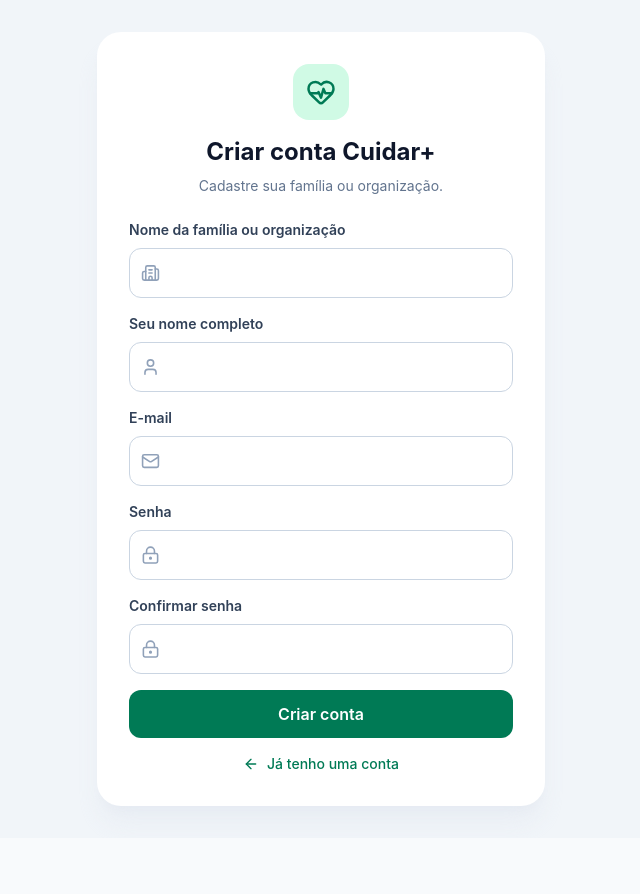
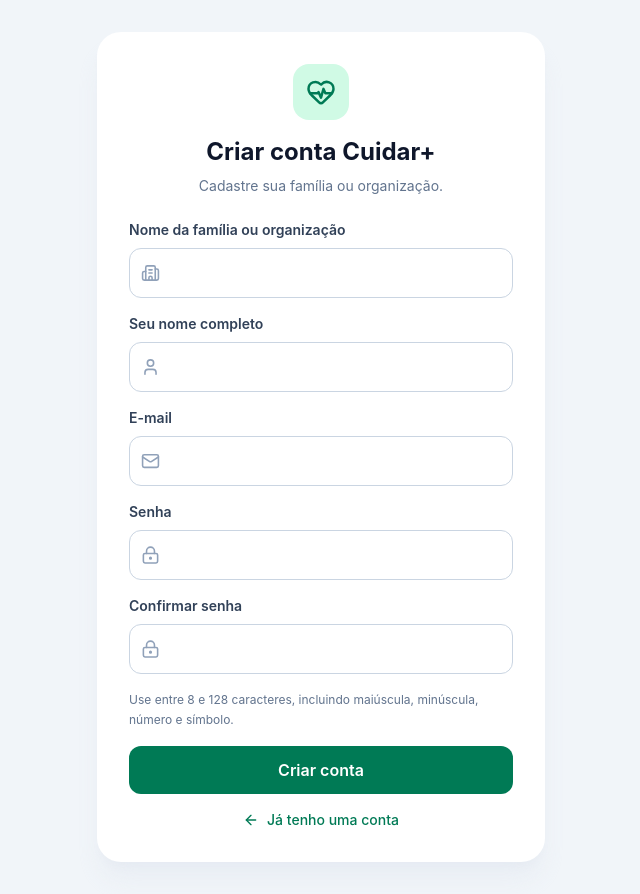
Before and after one commit to Almir160911/CuidarPlusFrontend, a React (Vite) app: page /register in a window 1280 px wide. Shown: the whole page, without its empty margins (319-959 px from the left). Before the commit the page ends 838 px from the top, so only its background shows below. Built offline with nearby package versions, Linux system fonts and the light colour scheme; no server answers; the HTML template or start-up script is replaced by a standard one; what @capacitor/core would draw is missing.

Commit message:
fix: aplica politica segura de senhas

```diff
--- a/src/pages/Register/RegisterPage.tsx
+++ b/src/pages/Register/RegisterPage.tsx
@@ -12,6 +12,10 @@ import {
 
 import api from '../../services/api'
 import { getApiErrorMessage } from '../../utils/api-error'
+import {
+  isStrongPassword,
+  PASSWORD_REQUIREMENTS_MESSAGE,
+} from '../../utils/password-policy'
 
 interface RegisterResponse {
   success: boolean
@@ -35,6 +39,11 @@ export function RegisterPage() {
     event: FormEvent<HTMLFormElement>,
   ) {
     event.preventDefault()
+
+    if (!isStrongPassword(password)) {
+      setError(PASSWORD_REQUIREMENTS_MESSAGE)
+      return
+    }
 
     if (password !== confirmPassword) {
       setError('As senhas não conferem.')
@@ -149,6 +158,11 @@ export function RegisterPage() {
             className={inputClass}
           />
 
+          <p className="text-xs leading-5 text-slate-500">
+            Use entre 8 e 128 caracteres, incluindo
+            maiúscula, minúscula, número e símbolo.
+          </p>
+
           {error && (
             <div className="rounded-xl border border-red-200 bg-red-50 px-4 py-3 text-sm text-red-700">
               {error}
--- a/src/pages/ResetPassword/ResetPasswordPage.tsx
+++ b/src/pages/ResetPassword/ResetPasswordPage.tsx
@@ -12,6 +12,10 @@ import {
 } from 'lucide-react'
 
 import authService from '../../services/auth.service'
+import {
+  isStrongPassword,
+  PASSWORD_REQUIREMENTS_MESSAGE,
+} from '../../utils/password-policy'
 
 export function ResetPasswordPage() {
   const navigate = useNavigate()
@@ -38,6 +42,11 @@ export function ResetPasswordPage() {
       setError(
         'O link de recuperação é inválido ou está incompleto.',
       )
+      return
+    }
+
+    if (!isStrongPassword(newPassword)) {
+      setError(PASSWORD_REQUIREMENTS_MESSAGE)
       return
     }
 
@@ -136,6 +145,7 @@ export function ResetPasswordPage() {
                 onChange={(event) =>
                   setNewPassword(event.target.value)
                 }
+                maxLength={128}
                 required
                 type="password"
                 value={newPassword}
@@ -158,6 +168,7 @@ export function ResetPasswordPage() {
               onChange={(event) =>
                 setConfirmPassword(event.target.value)
               }
+              maxLength={128}
               required
               type="password"
               value={confirmPassword}
@@ -165,8 +176,8 @@ export function ResetPasswordPage() {
           </div>
 
           <p className="text-xs leading-5 text-slate-500">
-            Use pelo menos 8 caracteres, incluindo
-            maiúscula, minúscula, número e caractere especial.
+            Use entre 8 e 128 caracteres, incluindo
+            maiúscula, minúscula, número e símbolo.
           </p>
 
           {error && (
--- /dev/null
+++ b/src/utils/password-policy.ts
@@ -0,0 +1,15 @@
+export const PASSWORD_REQUIREMENTS_MESSAGE =
+  'A senha deve ter entre 8 e 128 caracteres, com letra maiúscula, minúscula, número e símbolo.'
+
+export function isStrongPassword(
+  password: string,
+): boolean {
+  return (
+    password.length >= 8 &&
+    password.length <= 128 &&
+    /[A-Z]/.test(password) &&
+    /[a-z]/.test(password) &&
+    /[0-9]/.test(password) &&
+    /[^a-zA-Z0-9]/.test(password)
+  )
+}
```
